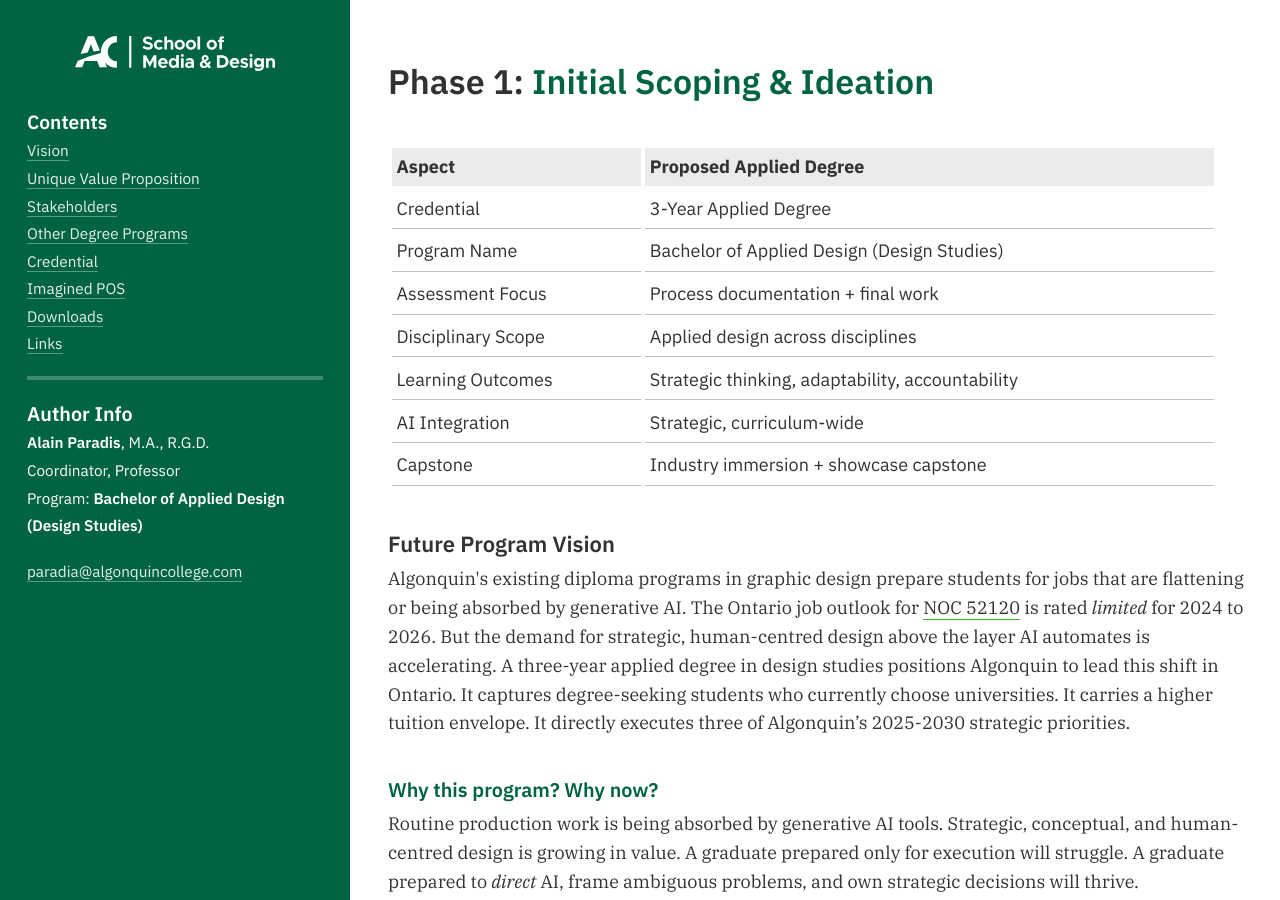
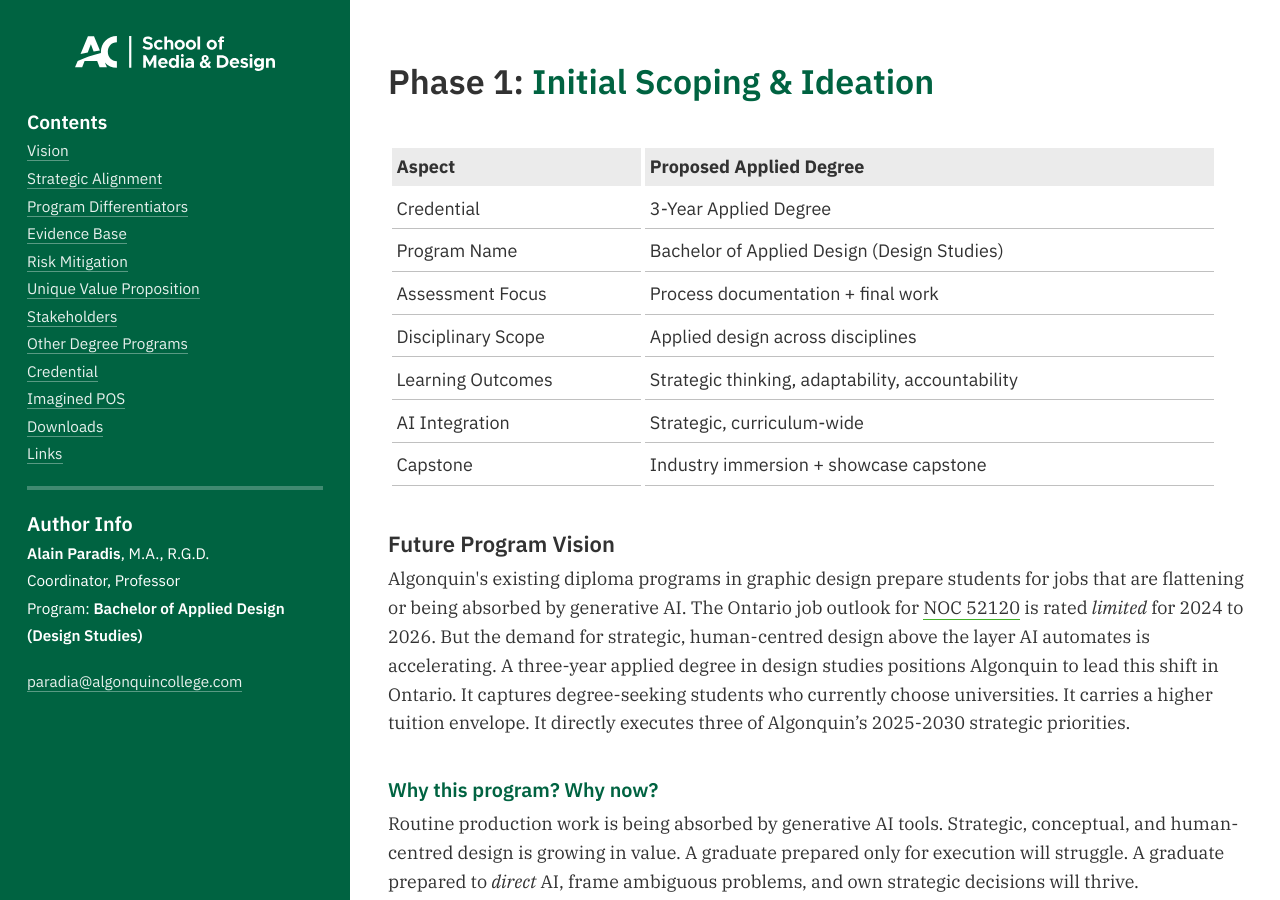
Before and after one commit to AlainParadis/program-transformation, a Jekyll site: the page built from index.md, in a window 1280 px wide and 900 px high. Built offline with Jekyll 4.4.1, drawn with Linux system fonts in a browser that asks for light colours.

Commit message:
Add anchors for sections and update aside links
Add named anchors to section headings (strat-plan, differentiation, evidence, risk-mitigation) to enable in-page navigation, and update the aside to include links to those sections. Files changed: _includes/strat-plan.html, _includes/differentiation.html, _includes/evidence.html, _includes/risk-mitigation.html, and _includes/aside.html.

```diff
--- a/_includes/aside.html
+++ b/_includes/aside.html
@@ -4,6 +4,10 @@
 </h3>
 <ul>
 	<li><a href="#vision">Vision</a></li>
+	<li><a href="#strat-plan">Strategic Alignment</a></li>
+	<li><a href="#differentiation">Program Differentiators</a></li>
+	<li><a href="#evidence">Evidence Base</a></li>
+	<li><a href="#risk-mitigation">Risk Mitigation</a></li>
 	<li><a href="#uvp">Unique Value Proposition</a></li>
 	<li><a href="#stakeholders">Stakeholders</a></li>
 	<li><a href="#otherdegreeprograms">Other Degree Programs</a></li>
--- a/_includes/differentiation.html
+++ b/_includes/differentiation.html
@@ -1,4 +1,4 @@
-<h4>{{ site.data.sitewide.differentiators-title }}</h4>
+<h4><a name="differentiation">{{ site.data.sitewide.differentiators-title }}</a></h4>
 <p>
 {{ site.data.sitewide.differentiators-intro }}
 </p>
--- a/_includes/evidence.html
+++ b/_includes/evidence.html
@@ -1,4 +1,4 @@
-<h4>Evidence Base</h4>
+<h4><a name="evidence">Evidence Base</a></h4>
 <ol>
   {% for category in site.data.sitewide['evidence-base'] %}
     <li class="bold sans">
--- a/_includes/risk-mitigation.html
+++ b/_includes/risk-mitigation.html
@@ -1,4 +1,4 @@
-<h4>Risk Mitigation</h4>
+<h4><a name="risk-mitigation">Risk Mitigation</a></h4>
 <ul>
   {% for risk in site.data.sitewide['risk-mitigation'] %}
     <li>
--- a/_includes/strat-plan.html
+++ b/_includes/strat-plan.html
@@ -1,4 +1,4 @@
-<h4>{{ site.data.sitewide.strat-plan-title }}</h4>
+<h4><a name="strat-plan">{{ site.data.sitewide.strat-plan-title }}</a></h4>
 <p>
 This is how the proposed program aligns with with Màmawe pinàshkàdà (2025-2030). <a href="{{ site.data.sitewide.strat-plan-url }}" target="_blank" class="external"></a>
 </p>
```
